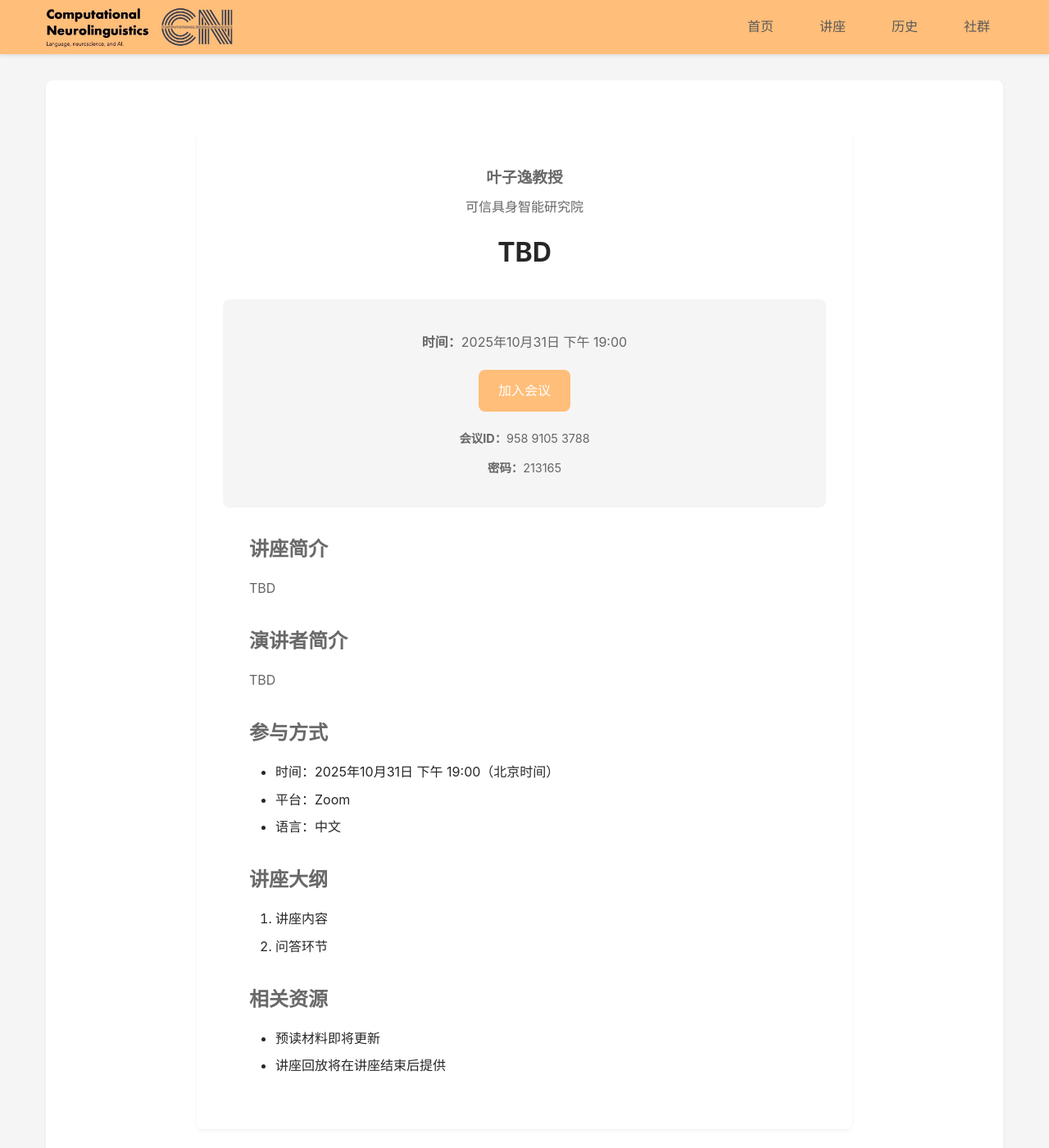
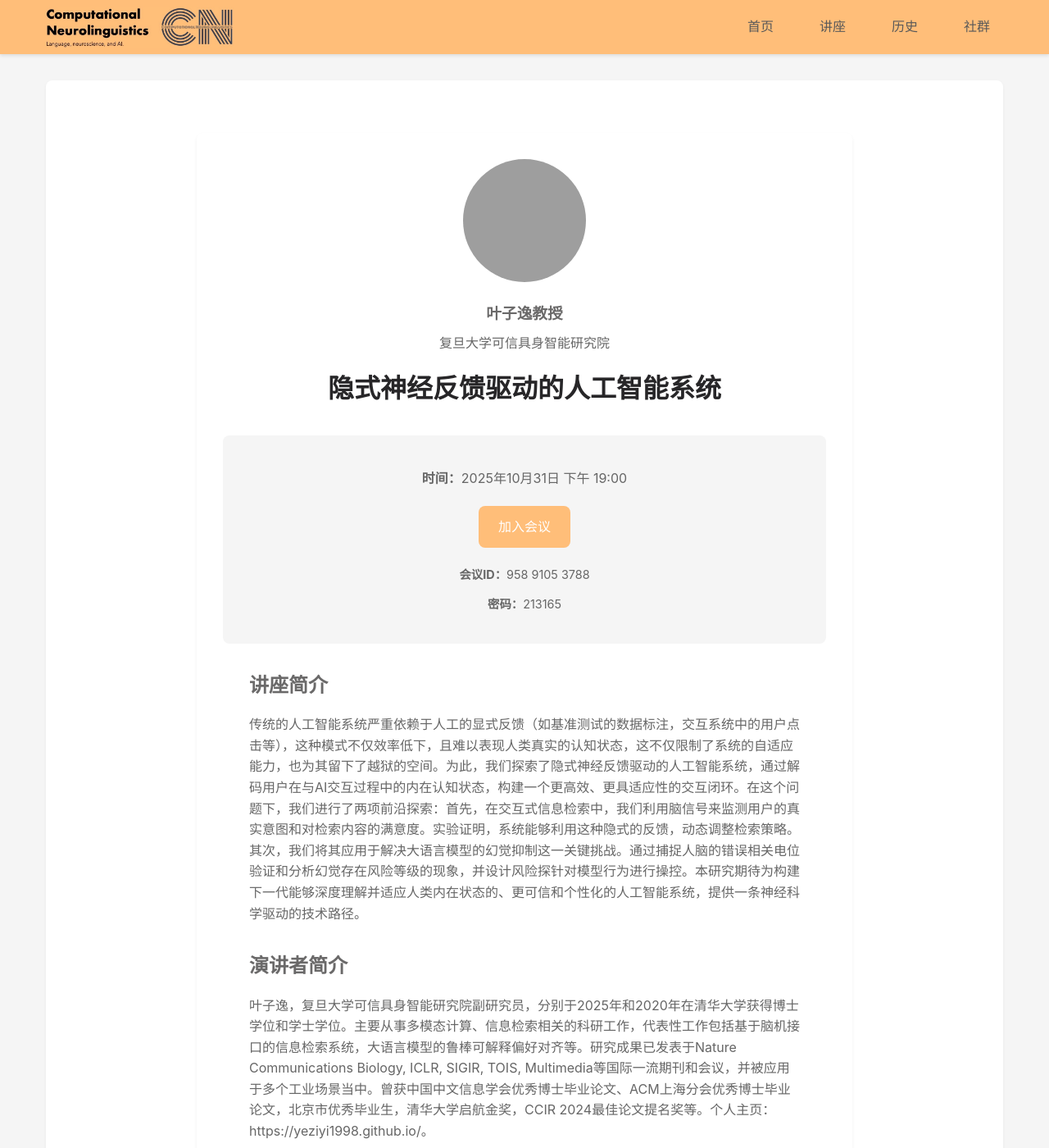
Before and after one commit to xufengduan/Computational-Neurolinguistics-Forum, a Jekyll site: the page built from events/2025-10-Ye-Zianyi/index.md, in a window 1280 px wide and 1400 px high. Shown: the whole window at 82% size. Built offline with Jekyll 4.4.1, drawn with Linux system fonts in a browser that asks for light colours; grey boxes are pictures that could not be loaded.

```diff
--- a/events/2025-10-Ye-Zianyi/index.md
+++ b/events/2025-10-Ye-Zianyi/index.md
@@ -1,17 +1,17 @@
 ---
 layout: event
-title: TBD
+title: 隐式神经反馈驱动的人工智能系统
 speaker: 叶子逸教授
-institution: 可信具身智能研究院
+institution: 复旦大学可信具身智能研究院
 date: 2025-10-31 19:00
 permalink: /events/2025-10-Ye-Zianyi/
 zoom_link: |
   https://cuhk.zoom.us/j/95891053788?pwd=lWyxDJW0hy9Bkjaubfo9pmUz9qUh7h.1
 abstract: |
-  TBD
+  传统的人工智能系统严重依赖于人工的显式反馈（如基准测试的数据标注，交互系统中的用户点击等），这种模式不仅效率低下，且难以表现人类真实的认知状态，这不仅限制了系统的自适应能力，也为其留下了越狱的空间。为此，我们探索了隐式神经反馈驱动的人工智能系统，通过解码用户在与AI交互过程中的内在认知状态，构建一个更高效、更具适应性的交互闭环。在这个问题下，我们进行了两项前沿探索：首先，在交互式信息检索中，我们利用脑信号来监测用户的真实意图和对检索内容的满意度。实验证明，系统能够利用这种隐式的反馈，动态调整检索策略。其次，我们将其应用于解决大语言模型的幻觉抑制这一关键挑战。通过捕捉人脑的错误相关电位验证和分析幻觉存在风险等级的现象，并设计风险探针对模型行为进行操控。本研究期待为构建下一代能够深度理解并适应人类内在状态的、更可信和个性化的人工智能系统，提供一条神经科学驱动的技术路径。
 
 bio: |
-  TBD
+  叶子逸，复旦大学可信具身智能研究院副研究员，分别于2025年和2020年在清华大学获得博士学位和学士学位。主要从事多模态计算、信息检索相关的科研工作，代表性工作包括基于脑机接口的信息检索系统，大语言模型的鲁棒可解释偏好对齐等。研究成果已发表于Nature Communications Biology, ICLR, SIGIR, TOIS, Multimedia等国际一流期刊和会议，并被应用于多个工业场景当中。曾获中国中文信息学会优秀博士毕业论文、ACM上海分会优秀博士毕业论文，北京市优秀毕业生，清华大学启航金奖，CCIR 2024最佳论文提名奖等。个人主页：https://yeziyi1998.github.io/。
 
 outline: |
   1. 讲座内容
```
Also changed, not shown: other parts of events/2025-10-Ye-Zianyi/index.md (+1 -0 lines), _data/events.yml (+9 -5 lines), events/2025-10-Liu-Wei/index.md (+5 -1 lines), assets/images/speakers/wei.jpg (added), assets/images/speakers/ziyi.png (added).
